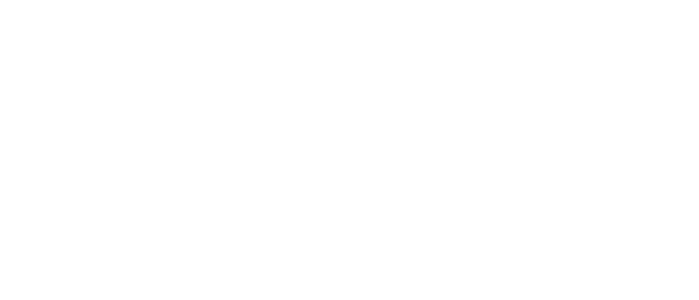
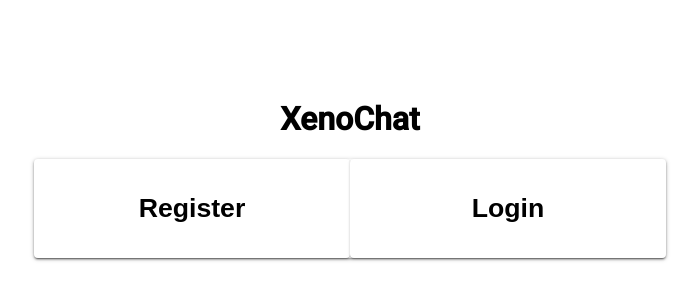
Before and after one commit to vmarcella/xenochat, a React (Create React App) app in the folder client/: page / in a window 1280 px wide. Shown: the part 240-540 px from the top of the page, without its empty margins (290-989 px from the left). Built offline with nearby package versions, Linux system fonts and the light colour scheme.

Commit message:
[client:feat] setup landing page

```diff
--- a/client/src/assets/css/App.css
+++ b/client/src/assets/css/App.css
@@ -1,3 +1,21 @@
 body {
     font-family: Roboto;
 }
+
+.App {
+    height: 100vh;
+}
+
+/*
+ * LANDING COMPONENT CSS
+ */
+.landing {
+    height: 100%;
+}
+
+.landingActionZone {
+    text-align: center;
+}
+/*
+ * END
+ */
--- a/client/src/components/App.js
+++ b/client/src/components/App.js
@@ -2,12 +2,16 @@
 import React, { Component } from 'react';
 import { BrowserRouter, Route } from 'react-router-dom';
 
+import Landing from './Landing';
+
+// Import our assets
 import '../assets/css/App.css';
 
+// Import our
 const routes = [
     {
         path: '/',
-        component: 'x'
+        component: Landing
     }
 ]
 
@@ -21,7 +25,11 @@
             <div className="App">
                 {routes.map((route, i) => (
                     <Route
-                        key={1}>
+                        key={1}
+                        exact
+                        path={route.path}
+                        component={route.component}
+                    >
                     </Route>
                 ))}
             </div>
--- a/client/src/components/Landing.js
+++ b/client/src/components/Landing.js
@@ -0,0 +1,56 @@
+import React, { Component } from 'react';
+
+// Material imports
+import Paper from '@material-ui/core/Paper';
+import Grid from '@material-ui/core/Grid';
+import Card from '@material-ui/core/Card';
+import CardActionArea from '@material-ui/core/CardActionArea';
+import CardContent from '@material-ui/core/CardContent';
+// Landing page
+class Landing extends Component {
+
+    render() {
+        return (
+
+            <Grid
+                className="landing"
+                container
+                spacing={0}
+                justify="center"
+                alignItems="center"
+            >
+
+                <Grid className="landingActionZone" item xs={6}>
+                    <h1>XenoChat</h1>
+                    <Paper className="">
+                        <Grid
+                            container
+                            spacing={0}
+                        >
+                            <Grid item xs={6}>
+                                <Card className="registerCard">
+                                    <CardActionArea>
+                                        <CardContent>
+                                            <h1>Register</h1>
+                                        </CardContent>
+                                    </CardActionArea>
+                                </Card>
+                            </Grid>
+                            <Grid item xs={6}>
+                                <Card className="loginCard">
+                                    <CardActionArea>
+                                        <CardContent>
+                                            <h1>Login</h1>
+                                        </CardContent>
+                                    </CardActionArea>
+                                </Card>
+                            </Grid>
+                        </Grid>
+                    </Paper>
+                </Grid>
+            </Grid>
+        )
+    }
+}
+
+export default Landing
```
Also changed, not shown: client/.eslintrc.js.
